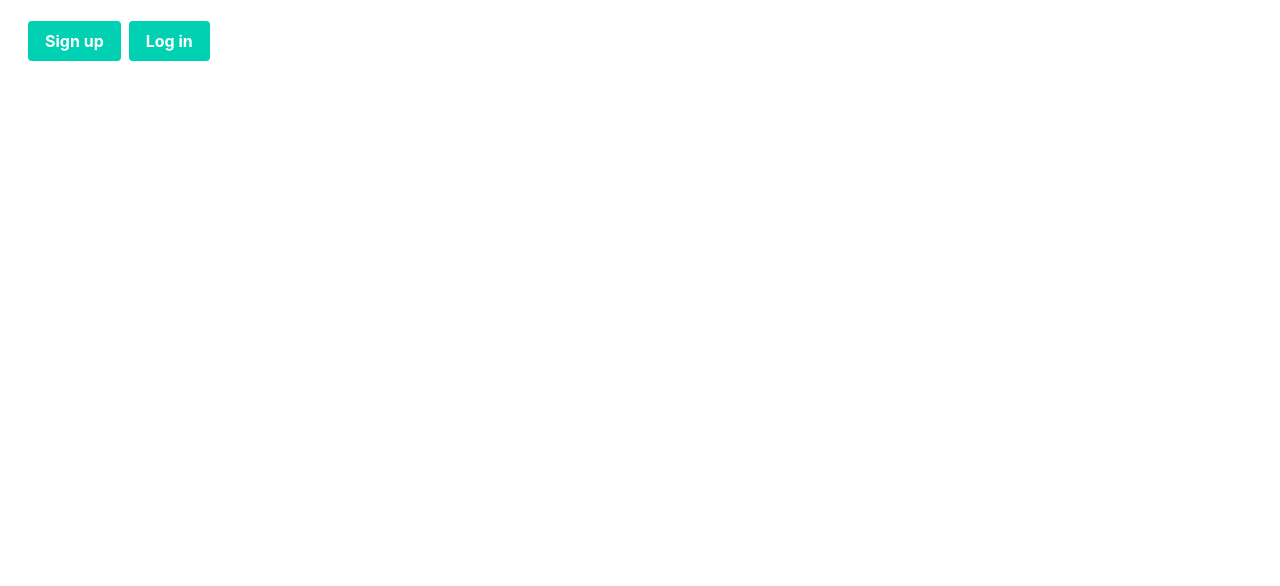
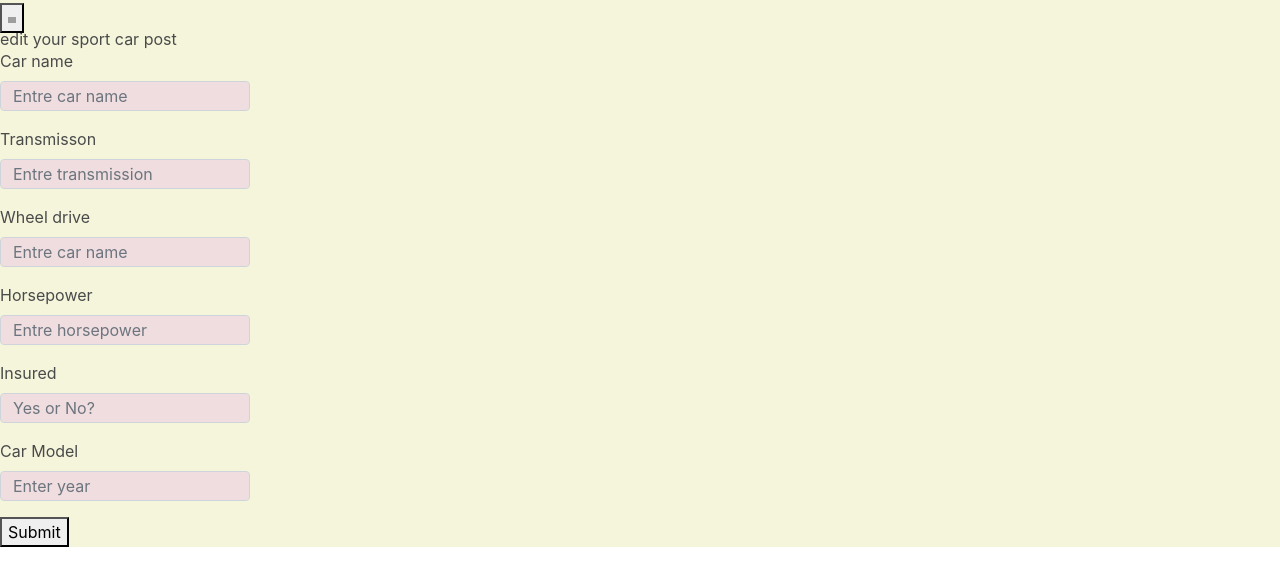
Before and after one commit to jimmyjamesjj/wheels-in-motion-client, a React (Create React App) app: page /sportcars/1/edit in a window 1280 px wide. Shown: the top 586 px of the page. Built offline with nearby package versions, Linux system fonts and the light colour scheme; no server answers.

Commit message:
today!!!

```diff
--- a/src/App.css
+++ b/src/App.css
@@ -42,3 +42,8 @@
   height: 10px;
   background-color: blue;
 }
+
+.imagez{
+  width: 400px;
+  height: 400px;
+}
--- a/src/App.js
+++ b/src/App.js
@@ -9,17 +9,18 @@ import config from './config'
 import Signin from './components/Signin'
 import NewPost from './components/NewPost'
 import Profile from './components/Profile'
+import EditPost from "./components/EditPost";
 
 class App extends Component {
   state={
-    sportcar:[],
+    sportcars:[],
     loggedInUser: null,
     error: null,
 }
 componentDidMount(){
-  axios.get(`${config.API_URL}/api/sportcar`)
+  axios.get(`${config.API_URL}/api/sportcars`)
     .then((response) => {
-      this.setState({ sportcar: response.data})
+      this.setState({ sportcars: response.data})
     })
     .catch(() => {
 
@@ -77,17 +78,17 @@ handleSubmit = (event) => {
   //upload image to the database
 axios.post(`${config.API_URL}/api/upload`, uploadImage)
     .then((response) =>{
-      axios.post(`${config.API_URL}/api/Sportcar/create`, {
+      axios.post(`${config.API_URL}/api/sportcars/create`, {
         carName:carName, Transmission:Transmission, wheelDrive:wheelDrive, Horsepower:Horsepower,
         carModel:carModel, insurance:insurance, User:User, image: response.data.image
 
       })
             .then((response) => {
                 this.setState({
-                  sportcar: [response.data, ...this.state.sportcar]
+                  sportcars: [response.data, ...this.state.sportcars]
                 }, () => {
 
-                  this.props.history.push('/')
+                  this.props.history.push('/','/Profile')
                 })
 
             })
@@ -116,29 +117,96 @@ handleSignIn = (event) => {
           this.props.history.push('/Profile')
         })
     })
+    .catch((err) => {
+      console.log('Something went wrong', err)
+    })
+ }
+// logout function
+handleLogout = () => {
+
+  axios.post(`${config.API_URL}/api/logout`, {}, {withCredentials: true})
+  .then(() => {
+      this.setState({
+        loggedInUser: null
+      }, () => {
+        this.props.history.push('/')
+      })
+  })
+
+ }
+ handleEditSportcar =(sportcars)=>{
+  axios.patch(`${config.API_URL}/api/Sportcars/${sportcars._id}`, {
+    carName: sportcars.carName, Transmission: sportcars.Transmission, wheelDrive: sportcars.wheelDrive,
+    Horsepower: sportcars.Horsepower, carModel: sportcars.carModel, insurance: sportcars.insurance, User: sportcars.User
+  })
+    .then(() => {
+        let newsportcar = this.state.sportcar.map((singlesportcar) => {
+            if (sportcars._id === singlesportcar._id) {
+              singlesportcar.carName  = sportcars.carName
+              singlesportcar.Transmission =sportcars.Transmission
+              singlesportcar.wheelDrive = sportcars.wheelDrive
+              singlesportcar.Horsepower = sportcars.Horsepower
+              singlesportcar.carModel = sportcars.carModel
+              singlesportcar.insurance = sportcars.insurance
+              singlesportcar.User = sportcars.User
+            }
+            return singlesportcar
+        })
+        this.setState({
+          sportcars: newsportcar
+        }, () => {
+          this.props.history.push('/')
+        })
+
+
+    })
     .catch(() => {
+
     })
  }
 
+ handleDelete = (sportcarsId) => {
+
+    axios.delete(`${config.API_URL}/api/sportcars/${sportcarsId}`)
+      .then(() => {
+          let filteredsportcar = this.state.sportcars.filter((sportcars) => {
+            return sportcars._id !== sportcarsId
+          })
+
+          this.setState({
+            sportcars: filteredsportcar
+          }, () => {
+            this.props.history.push('/')
+          })
+      })
+      .catch((err) => {
+        console.log('Delete failed', err)
+      })
+
+ }
+
   render() {
-    const {sportcar, loggedInUser, error} = this.state
+    const {sportcars, loggedInUser, error} = this.state
 
   return (
     <div className="App">
-      <NavBar/>
+
       <Switch>
-        <Route exact path="/" render = {()=>{
-          return <HomePage sportcar={sportcar}/>
-        }} />
+        <Route  exact path="/" render = {()=>{
+          return <HomePage sportcars={sportcars}/>
+        }}   />
                 <Route  path="/signin"  render={(routeProps) => {
               return  <Signin onSignIn={this.handleSignIn} {...routeProps}  />
             }}/>
 
-            { <Route  path="/SportcarDetails/:SportcarId" render={(routeProps) => {
-                return <SportcarDetails {...routeProps}  />   }} /> }
+            { <Route  path="/SportcarDetails/:sportcarsId" render={(routeProps) => {
+                return <SportcarDetails user={loggedInUser} {...routeProps}  />   }} /> }
 
             <Route path ="/Profile" render={ ()=> {
-              return <Profile  onSubmit={this.handleSubmit}/>}}/>
+              return <Profile onLogout={this.handleLogout} user={loggedInUser} onSubmit={this.handleSubmit}/>}}/>
+            <Route path="/sportcars/:sportcarsId/edit" render = {(routeProps)=>{
+              return <EditPost onEdit={this.handleEditSportcar} {...routeProps}/>
+            }}/>
 
 
       </Switch>
--- /dev/null
+++ b/src/components/EditPost.js
@@ -0,0 +1,162 @@
+import axios from 'axios'
+import React, { Component } from 'react'
+import config from '../config'
+import Landing from '../components/Landing'
+
+
+export default class EditPost extends Component {
+
+    state = {
+        sportcars: {}
+    }
+
+  componentDidMount(){
+       let sportcarsId = this.props.match.params.sportcarsId
+
+    axios.get(`${config.API_URL}/api/sportcars/${sportcarsId}`)
+      .then((response) => {
+        this.setState({
+          sportcars: response.data
+        })
+      })
+      .catch(() => {
+
+      })
+  }
+
+  changeImage = (event) => {
+        let file = event.target.file[0]
+        let cloneSportcar = JSON.parse(JSON.stringify(this.state.sportcars))
+        cloneSportcar.image = file
+
+        this.setState({
+            sportcars: cloneSportcar
+        })
+  }
+
+  changeCarName = (event) => {
+        let text = event.target.value
+        let cloneSportcar = JSON.parse(JSON.stringify(this.state.sportcars))
+        cloneSportcar.carName = text
+
+        this.setState({
+        sportcars: cloneSportcar
+        })
+  }
+
+  changeTransmission = (event) => {
+        let text = event.target.value
+        let cloneSportcar = JSON.parse(JSON.stringify(this.state.sportcars))
+        cloneSportcar.Transmission = text
+
+        this.setState({
+        sportcars: cloneSportcar
+        })
+  }
+  changeWheelDrive = (event) => {
+        let text = event.target.value
+        let cloneSportcar = JSON.parse(JSON.stringify(this.state.sportcars))
+        cloneSportcar.wheelDrive = text
+
+        this.setState({
+        sportcars: cloneSportcar
+        })
+  }
+  changeHorsepower = (event) => {
+        let text = event.target.value
+        let cloneSportcar = JSON.parse(JSON.stringify(this.state.sportcars))
+        cloneSportcar.Horsepower = text
+
+        this.setState({
+        sportcars: cloneSportcar
+        })
+  }
+
+  changeInsurance = (event) => {
+        let text = event.target.value
+        let cloneSportcar = JSON.parse(JSON.stringify(this.state.sportcars))
+        cloneSportcar.insurance = text
+
+        this.setState({
+        sportcars: cloneSportcar
+        })
+  }
+
+  changeCarModel = (event) => {
+        let text = event.target.value
+        let cloneSportcar = JSON.parse(JSON.stringify(this.state.sportcars))
+        cloneSportcar.carModel = text
+
+        this.setState({
+        sportcars: cloneSportcar
+        })
+  }
+
+
+  render() {
+        let inputstyle={
+            width:'250px',
+            height: '30px',
+            backgroundColor:'#f0dde0'
+        }
+        const {sportcars} = this.state
+        const {onEdit} = this.props
+
+    return (
+
+      <div  > <Landing/>
+              <div></div>
+
+
+          <h1>edit your sport car post</h1>
+
+
+        <form>
+            {/* <input type="file" onChange={this.changeImage} value={sportcar.image}/> */}
+
+            <div className="form-group">
+            <label htmlFor="InputUsername">Car name</label>
+            <input style= {inputstyle} type="text" onChange={this.changeCarName} value={sportcars.carName}
+             className="form-control" id="InputUsername" name="carName"
+             placeholder="Entre car name" />  </div>
+
+            <div className="form-group">
+            <label htmlFor="InputUsername">Transmisson</label>
+            <input style= {inputstyle} type="text" onChange={this.changeTransmission} value={sportcars.Transmission}
+             className="form-control" id="InputUsername" name="Transmission"
+             placeholder="Entre transmission"/>  </div>
+
+            <div className="form-group">
+            <label htmlFor="InputUsername">Wheel drive</label>
+            <input style= {inputstyle} type="text" onChange={this.changeWheelDrive} value={sportcars.wheelDrive}
+            className="form-control" id="InputUsername" name="wheelDrive"
+             placeholder="Entre car name" />   </div>
+
+            <div className="form-group">
+            <label htmlFor="InputUsername">Horsepower</label>
+            <input style= {inputstyle} type="text" onChange={this.changeHorsepower} value={sportcars.Horsepower}
+             className="form-control" id="InputUsername" name="Horsepower"
+             placeholder="Entre horsepower" />  </div>
+
+            <div className="form-group">
+            <label htmlFor="InputUsername">Insured </label>
+            <input style= {inputstyle} type="text" onChange={this.changeInsurance} value={sportcars.insurance}
+             className="form-control" id="InputUsername" name="insurance"
+             placeholder="Yes or No?"/>   </div>
+
+            <div className="form-group">
+            <label htmlFor="InputUsername">Car Model</label>
+            <input style= {inputstyle} type="text" onChange={this.changeCarModel} value={sportcars.carModel}
+             className="form-control" id="InputUsername" name="carModel"
+             placeholder="Enter year" />  </div>
+
+
+            <button onClick={ () => { onEdit(sportcars) } }  >Submit</button>
+
+    </form>
+
+     </div>
+   )
+ }
+
+}
--- /dev/null
+++ b/src/components/Landing.js
@@ -0,0 +1,17 @@
+import React, { Component } from 'react'
+
+ class Landing extends Component {
+    render() {
+        return (
+            <div>
+
+                <span class="icon">
+  <i class="fas fa-home"></i>  <button><img src='../' alt='nothing to show'/> </button>
+</span>
+            </div>
+        )
+    }
+}
+
+
+export default Landing
--- a/src/components/NewPost.js
+++ b/src/components/NewPost.js
@@ -8,6 +8,7 @@ import React, { Component } from 'react'
                 <form  onSubmit={this.props.submitPost}>
 
                 <input name="image" type="file" />
+
                 <div className="form-group">
                 <label htmlFor="InputUsername">Car name</label>
                 <input type="text" className="form-control" id="InputUsername" name="carName"
@@ -17,7 +18,7 @@ import React, { Component } from 'react'
             <div className="form-group">
                 <label htmlFor="InputUsername">Transmisson</label>
                 <input type="text" className="form-control" id="InputUsername" name="Transmission"
-                   placeholder="Entr transmission"/>
+                   placeholder="Entre transmission"/>
             </div>
             <div className="form-group">
                 <label htmlFor="InputUsername">Wheel drive</label>
@@ -28,19 +29,20 @@ import React, { Component } from 'react'
                 <label htmlFor="InputUsername">Horsepower</label>
                 <input type="text" className="form-control" id="InputUsername" name="Horsepower"
                  placeholder="Entre horsepower" />
-            </div>
-            <div className="form-group">
+             </div>
+             <div className="form-group">
                 <label htmlFor="InputUsername">Car Model</label>
                 <input type="text" className="form-control" id="InputUsername" name="carModel"
                  placeholder="Enter year" />
             </div>
-        <div className="form-group">
-                <label htmlFor="InputUsername">Insurance </label>
+             <div className="form-group">
+                <label htmlFor="InputUsername">Insured </label>
                 <input type="text" className="form-control" id="InputUsername" name="insurance"
                  placeholder="Yes or No?"/>
             </div>
 
         <button type="submit" className="button is-primary">Post</button>
+
       </form>
             </div>
         )
--- a/src/components/SportcarDetails.js
+++ b/src/components/SportcarDetails.js
@@ -1,21 +1,23 @@
 import React, { Component } from 'react'
 import axios from 'axios'
+import Requestcar from '../components/Requestcar'
 import {Link, Redirect} from 'react-router-dom'
 import config from '../config'
-import Requestcar from '../components/Requestcar'
 
- class SportcarDetails extends Component {
+
+export default class SportcarDetails extends Component {
     state = {
-        sportcar: []
+        sportcars: {},
+        user:{}
       }
 
       componentDidMount(){
+        console.log(this.props)
 
-
-       let sportcarId = this.props.match.params.sportcarId
-        axios.get(`${config.API_URL}/api/Sportcar/:${sportcarId}`)
+       let sportcarsId = this.props.match.params.sportcarsId
+        axios.get(`${config.API_URL}/api/Sportcars/sportcars${sportcarsId}`)
           .then((response) => {
-            this.setState({ sportcar: response.data })
+            this.setState({ sportcars: response.data })
           })
           .catch((err) => {
             console.log(err,'user not found')
@@ -23,7 +25,7 @@ import Requestcar from '../components/Requestcar'
       }
 
       render() {
-        const {sportcar} = this.state
+        const {sportcars} = this.state
         const {onDelete, user} = this.props
         // if (!user) {
         //     return <Redirect to={'/Signin'} />
@@ -31,26 +33,23 @@ import Requestcar from '../components/Requestcar'
         //console.log(this.props.sportcar)
         return (
           <div>
+            <h3> Sport car Details are</h3>
+            <div> Sportcar name: {sportcars.carName}</div>
+            <div>Tansmission: {sportcars.Transmission}</div>
+            <div>Wheeldrive: {sportcars.wheelDrive}</div>
+            <div>Horsepower: {sportcars.Horsepower}</div>
+            <div>Insured: {sportcars.insurance}</div>
+            <div>Car Model: {sportcars.carModel}</div>
 
-            <h3> Sport car Details are</h3>
-            <div>{sportcar.image } </div>
-            <div> Sportcar name: {sportcar.carName}</div>
-            <div>Tansmission: {sportcar.Transmission}</div>
-            <div>Wheeldrive: {sportcar.wheelDrive}</div>
-            <div>Horsepower: {sportcar.Horsepower}</div>
-            <div>Insurance: {sportcar.insurance}</div>
-            <div>Car Model: {sportcar.carModel}</div>
-
-            <Link to={`/sportcar/${sportcar._id}/edit`}>
+            <Link to={`/Sportcars/${sportcars._id}/edit`}>
               <button>Edit</button>
             </Link>
-            <button onClick={() => { onDelete(sportcar._id)  } } >Delete</button>
+            <button onClick={() => { onDelete(sportcars._id)  } } >Delete</button>
 
-           <Requestcar/>
+            {/* <Link to={`/Requestcar/${sportcar._id}/sportcar`}>Request to hire this car</Link> */}
+            <Requestcar/>
+
           </div>
         )
       }
     }
-
-
-    export default SportcarDetails
```
Also changed, not shown: src/components/HomePage.js (+18 -12 lines), src/components/Profile.js (+13 -0 lines), public/images/homeImage.png (added).
